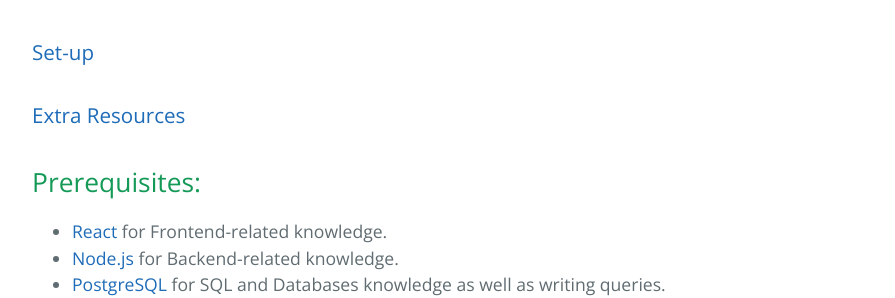
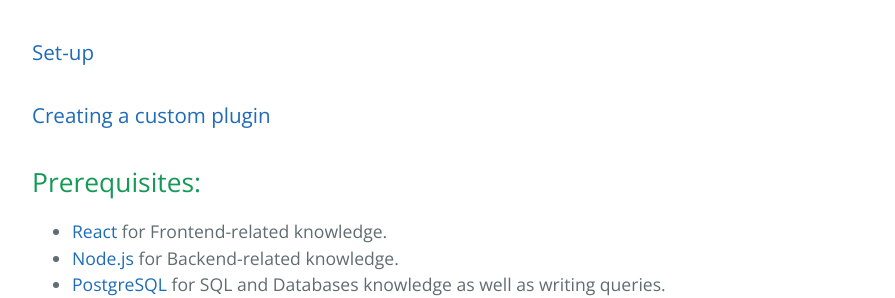
Before and after one commit to learning-software-engineering/learning-software-engineering.github.io, a Jekyll site: the page built from Topics/Tech_Stacks/Apache_Superset.md, in a window 1280 px wide and 1400 px high, scrolled down 424 px. Shown: the part 159-457 px from the top of the window, without its empty margins (192-1087 px from the left). Built offline with Jekyll 4.4.1, drawn with Linux system fonts in a browser that asks for light colours; our own code applies the rules of GitHub Pages for plain Markdown files; some of the changed text lies outside the part shown.

Commit message:
Update Apache_Superset.md

```diff
--- a/Topics/Tech_Stacks/Apache_Superset.md
+++ b/Topics/Tech_Stacks/Apache_Superset.md
@@ -4,7 +4,7 @@
 ### [Prerequisites](#prerequisites-1)
 ### [Introduction](#introduction-1)
 ### [Set-up](#set-up-1)
-### [Extra Resources](#extraresources-1)
+### [Creating a custom plugin](#plugin-1)
 
 ## Prerequisites:
 * [React](https://react.dev/) for Frontend-related knowledge.
@@ -43,6 +43,9 @@
 
 1. The command `pip install apache-superset` doesn't work. This is because Apache Superset currently supports python version 3.8 and 3.9. Any python versions that's lower or higher will result in a failure.
 
+## Creating a custom plugin:
+test
+
 
 ## Extra Resources:
 
```
